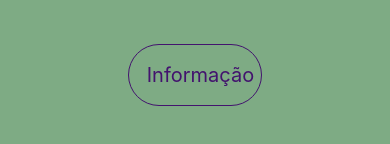
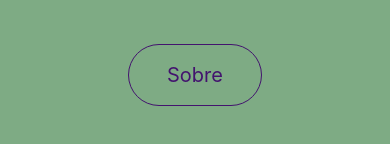
Before and after one commit to VitorFernandes2/KeepDeveloping, a React Native app in the folder KeepDeveloping/: screen /Home in a window 390 px wide. Shown: the part 666-810 px from the top of the page. Built offline with nearby package versions, Linux system fonts and the light colour scheme.

Commit message:
KD-22: Update of information page name to about

```diff
--- a/KeepDeveloping/App.js
+++ b/KeepDeveloping/App.js
@@ -20,7 +20,7 @@ export default function App() {
           name="Information" component={InformationScreen}
           options={() => ({
             headerShown: true,
-            title: "Informação",
+            title: "Sobre",
             headerTitleAlign: 'center',
             headerStyle: {
               backgroundColor: '#7eab84',
--- a/KeepDeveloping/screens/HomeScreen.js
+++ b/KeepDeveloping/screens/HomeScreen.js
@@ -29,7 +29,7 @@ const HomeScreen = ({ navigation }) => {
       <View style={styles.containerButtons}>
         <FullButton clicked={() => navigation.navigate("Game")} txt="Jogar" />
         <FullButton clicked={() => navigation.navigate("Resources")} txt="Documentação"/>
-        <TransparentButton clicked={()=>navigation.navigate("Information")} txt="Informação"/>
+        <TransparentButton clicked={()=>navigation.navigate("Information")} txt="Sobre"/>
       </View>
     </View>
   );
```
